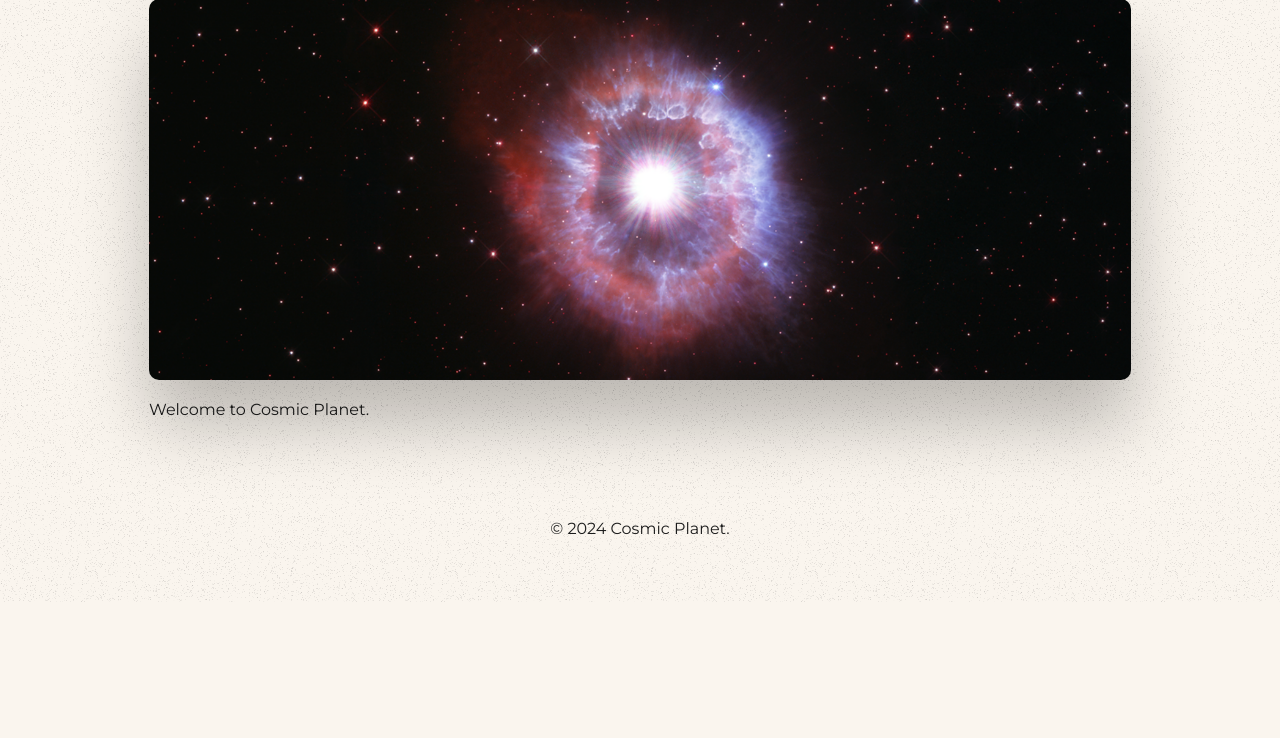
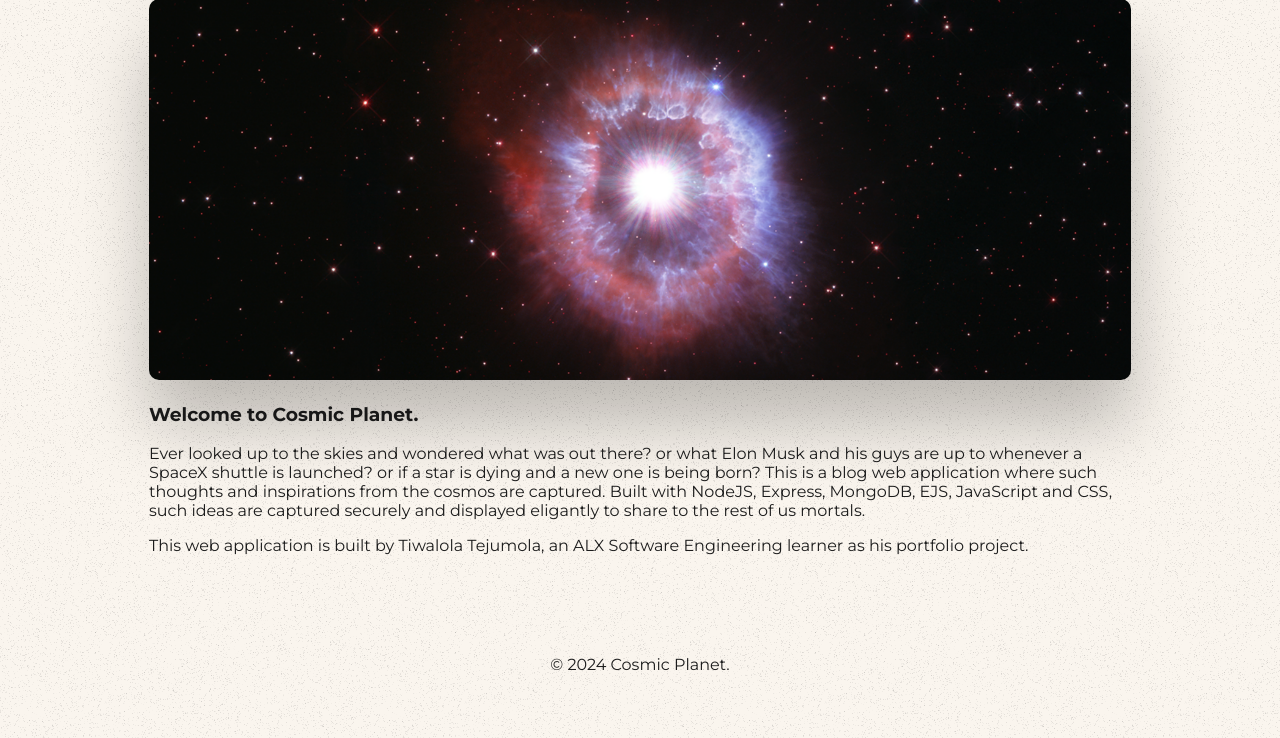
Before and after one commit to JuggernautTej/ALXPortfolioProject-Cosmic-Planet, a Node server app: page /about in a window 1280 px wide. Shown: the part 220-958 px from the top of the page. Before the commit the page ends 822 px from the top, so only its background shows below. Run offline with Node 20, Linux system fonts and the light colour scheme; some libraries are stand-ins or nearby versions.

Commit message:
updated about page. FIxed issue with search implementation on site

```diff
--- a/app.js
+++ b/app.js
@@ -45,6 +45,12 @@ app.set('view engine', 'ejs');
 
 app.locals.isActiveRoute = isActiveRoute;
 
+// Middleware to pass current route to all views
+app.use((req, res, next) => {
+    res.locals.currentRoute = req.path;
+    next();
+});
+
 app.use('/', mainRoutes); // for main routes
 app.use('/', theAdmin); // for the admin route
 
--- a/package.json
+++ b/package.json
@@ -13,6 +13,7 @@
   "license": "ISC",
   "description": "",
   "dependencies": {
+    "axios": "^1.7.7",
     "bcrypt": "^5.1.1",
     "connect-mongo": "^5.1.0",
     "cookie-parser": "^1.4.7",
--- a/views/about.ejs
+++ b/views/about.ejs
@@ -1,3 +1,6 @@
 <h1>About</h1>
 <img src="/imgs/stsci-01f3n9k6pr8b5y9cz2qd7asqpt-1.webp" alt="Andromeda galaxy" class="galaxy-image" width="981" height="528">
-<p>Welcome to Cosmic Planet.</p>
+<h3>Welcome to Cosmic Planet.</h3>
+<p> Ever looked up to the skies and wondered what was out there? or what Elon Musk and his guys are up to whenever a SpaceX shuttle is launched? or if a star is dying and a new one is being born? This is a blog web application where such thoughts and inspirations from the cosmos are captured. Built with NodeJS, Express, MongoDB, EJS, JavaScript and CSS, such ideas are captured securely and displayed eligantly to share to the rest of us mortals.</p>
+<p> This web application is built by Tiwalola Tejumola, an ALX Software Engineering learner as his portfolio project.
+</p>
```
Also changed, not shown: 1 other file.
